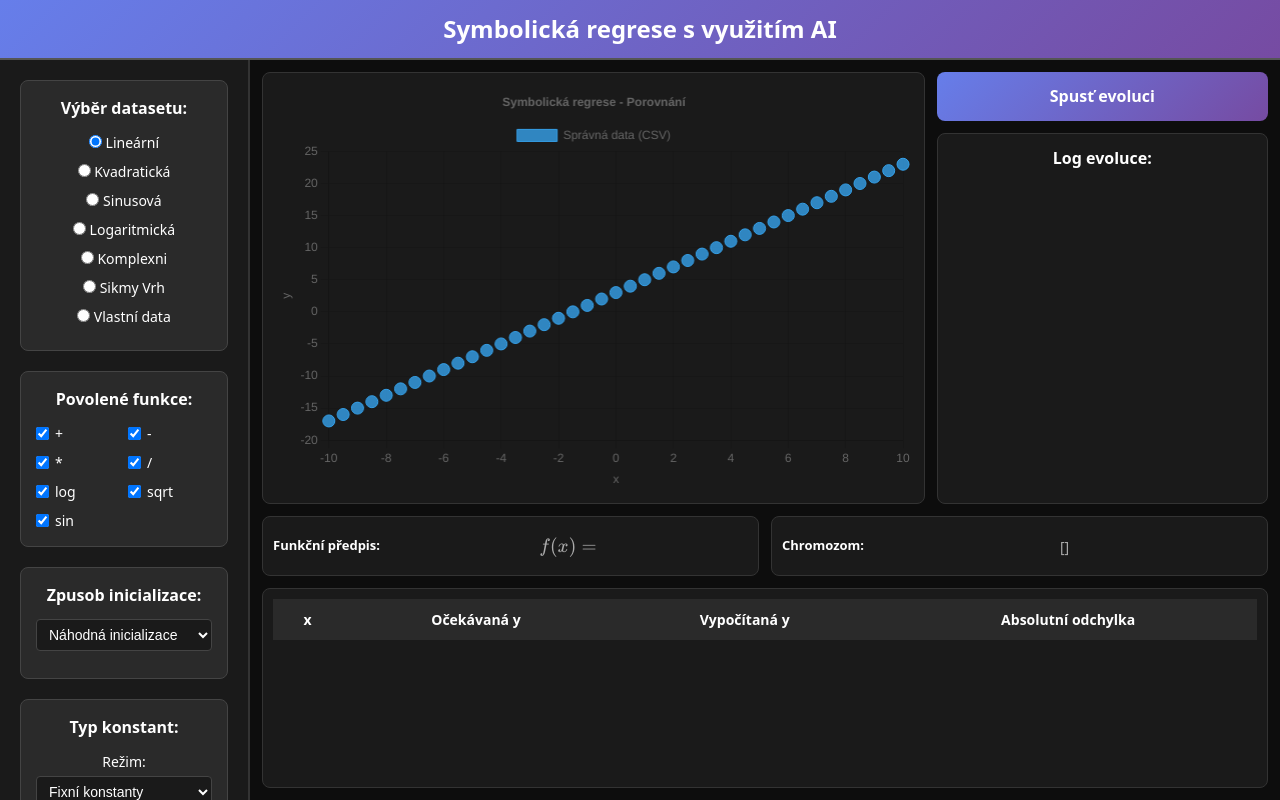
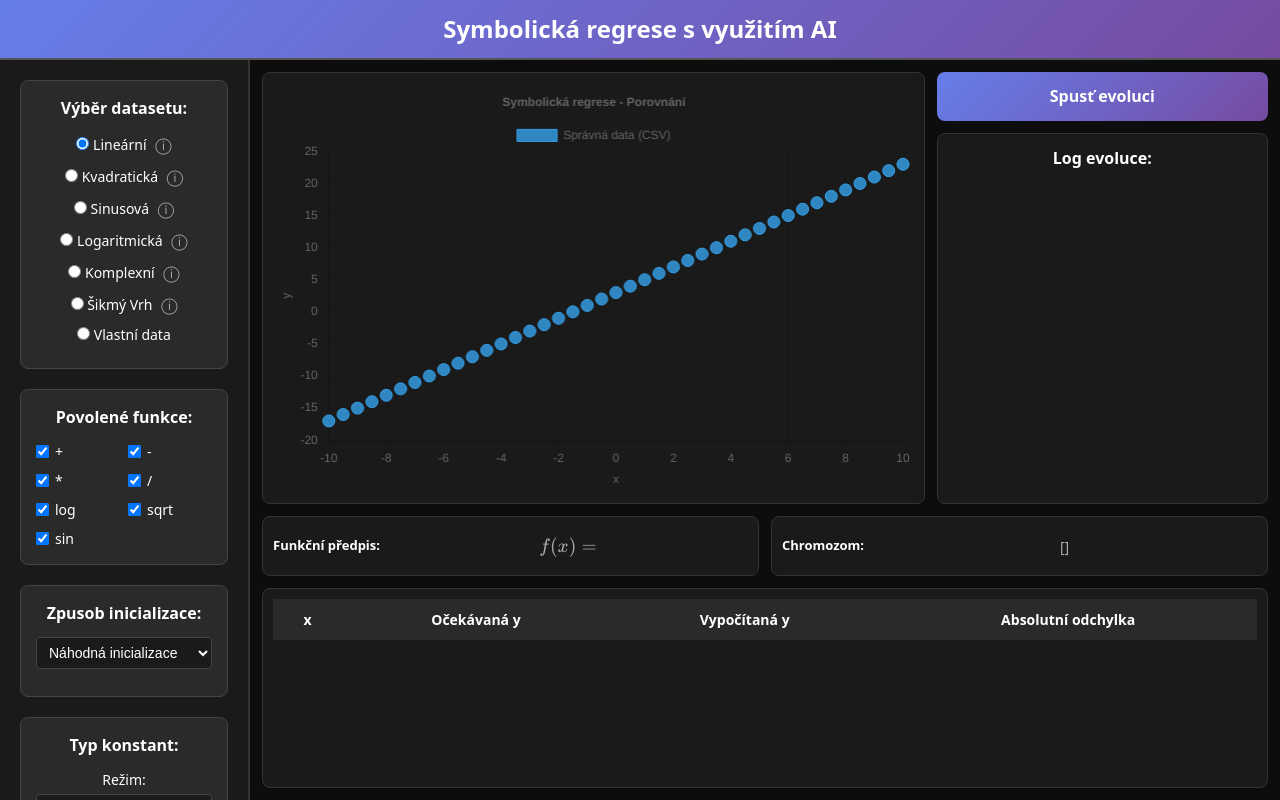
Before and after one commit to SimonSurynek/soc-regrese, a Vue app: page / in a window 1280 px wide. Built offline with nearby package versions, Linux system fonts and the light colour scheme.

Commit message:
Úprava výchozího nastavení

```diff
--- a/src/App.vue
+++ b/src/App.vue
@@ -4,6 +4,40 @@ import { Chart } from 'chart.js/auto'
 
 const log = ref("");
 
+//Pro v-for k zobrazení funkčního předpisu datasetu
+const datasety = [
+  {
+    value: 'LinearniZavislost.csv',
+    label: 'Lineární',
+    formula: 'f(x) = 2x + 3'
+  },
+  {
+    value: 'KvadratickaZavislost.csv',
+    label: 'Kvadratická',
+    formula: 'f(x) = (x + 2)² + 3'
+  },
+  {
+    value: 'SinusovaZavislost.csv',
+    label: 'Sinusová',
+    formula: 'f(x) = 6·sin(2x+1)'
+  },
+  {
+    value: 'LogaritmickaZavislost.csv',
+    label: 'Logaritmická',
+    formula: 'f(x) = 5·log(x + 1) + 0.5'
+  },
+  {
+    value: 'KomplexniDataset.csv',
+    label: 'Komplexní',
+    formula: 'f(x) = x² + 2·sin(2x) - 0.3x'
+  },
+  {
+    value: 'SikmyVrh.csv',
+    label: 'Šikmý Vrh',
+    formula: 'y(x) = x − 0.0245·x²'
+  }
+];
+
 // Stavy evoluce  pro tlacitko
 const EvoluceProbiha = ref(false);
 const zastavitEvoluci = ref(false);
@@ -11,7 +45,7 @@ const zastavitEvoluci = ref(false);
 const predpisFunkce = ref("");
 
 //pro vybirani typu a poctu konstant
-const typKonstant = ref('fixed');
+const typKonstant = ref('evolvable');
 const pocetFixnichKonstant = ref(10);
 const pocetEvolKonstant = ref(3);
 
@@ -23,8 +57,8 @@ const PocetKandidatu = ref(100);
 const COLS = ref(10); // počet funkčních bloků v chromozomu
 const chromozom = ref([]);
 const VelikostChromozomu = 3;  // počet genů na jeden funkční blok (fixní hodnota 3)
-const lambda = ref(10);
-const PocetIteraci = ref(1000);
+const lambda = ref(20);
+const PocetIteraci = ref(5000);
 const PravdepodobnostMutace = ref(0.2);
 const dostupneFunkce = [
   { name: "plus", label: "+" },
@@ -537,6 +571,7 @@ function VypocitejFitness(chrom) {
 
   //-- Další penalizace pro speciální případy ----
   // 1)Penalizace pro funkce bez variability
+  // Penalizace nízké variability
   const predY = nactenaData.value.map(item => chrom_evaluate(chrom, item.x));
   const validPredY = predY.filter(y => isFinite(y) && !isNaN(y));
 
@@ -544,17 +579,24 @@ function VypocitejFitness(chrom) {
     return -Infinity;
   }
 
-  //Výpočet variance
   const mean = validPredY.reduce((sum, y) => sum + y, 0) / validPredY.length;
   const variance = validPredY.reduce((sum, y) => sum + Math.pow(y - mean, 2), 0) / validPredY.length;
 
-  if (variance < 0.0001) {
+  // Kontroluj varianci pouze pokud dataset není konstantní
+  const targetMean = nactenaData.value.reduce((sum, item) => sum + item.y, 0) / nactenaData.value.length;
+  const targetVariance = nactenaData.value.reduce((sum, item) => {
+    const diff = item.y - targetMean;
+    return sum + diff * diff;
+  } , 0) / nactenaData.value.length;
+
+  // Pokud má dataset variaci, ale predikce ne, penalizuj
+  if (targetVariance > 0.01 && variance < 0.0001) {
     return -Infinity;
   }
 
-  // 3)Penalizace za složitost, dá se experimentovat s hodnotou
+  // 2)Penalizace za složitost, dá se experimentovat s hodnotou
   const aktivniUzly = SpocitejAktivniUzly(chrom);
-  const komplexitaPenalizace = aktivniUzly * 0.01; // váha penalizace za složitost
+  const komplexitaPenalizace = aktivniUzly * 0.002; // váha penalizace za složitost
 
   return -(mse + komplexitaPenalizace);
 }
@@ -614,7 +656,7 @@ async function EvolucniAlgoritmus() {
       let offspring = [...parent];
       MutaceChromozomu(offspring);
       let offspringFitness = VypocitejFitness(offspring);
-      if (offspringFitness > bestOffspringFitness) {
+      if (offspringFitness >= bestOffspringFitness) {
         bestOffspring = [...offspring];
         bestOffspringFitness = offspringFitness;
       }
@@ -813,7 +855,6 @@ function FunkcniPredpis(index) {
   return VyslednyPredpis;
 }
 
-// MathJax pro správné vykreslení vzorců
 onMounted(() => {
   if (!window.MathJax) {
     window.MathJax = {
@@ -835,6 +876,7 @@ onMounted(() => {
     script.async = true;
     document.head.appendChild(script);
   }
+
   // Automatický režim pro výsledky
   const params = new URLSearchParams(window.location.search);
 
@@ -843,23 +885,45 @@ onMounted(() => {
 
     // Nastav parametry
     if (params.get('dataset')) {
-    vybranyDataset.value = params.get('dataset');
-    nactiDataset();
-  }
-    if (params.get('lambda')) lambda.value = parseInt(params.get('lambda'));
-    if (params.get('cols')) COLS.value = parseInt(params.get('cols'));
-    if (params.get('mutace')) PravdepodobnostMutace.value = parseFloat(params.get('mutace'));
-    if (params.get('konstanty')) {pocetFixnichKonstant.value = parseInt(params.get('konstanty'));}
-
+      vybranyDataset.value = params.get('dataset');
+      nactiDataset();
+    }
+    if (params.get('lambda')) {
+      lambda.value = parseInt(params.get('lambda'));
+    }
+    if (params.get('inicializace')) {
+    typInicializace.value = params.get('inicializace');
+  }
+    if (params.get('cols')) {
+      COLS.value = parseInt(params.get('cols'));
+    }
+    if (params.get('mutace')) {
+      PravdepodobnostMutace.value = parseFloat(params.get('mutace'));
+    }
+    if (params.has('generace')) {
+      PocetIteraci.value = parseInt(params.get('generace'));
+    }
+    if (params.get('typ_konstant')) {
+      typKonstant.value = params.get('typ_konstant');
+    }
+
+    if (params.get('pocet_konstant')) {
+      const pocet = parseInt(params.get('pocet_konstant'));
+      if (typKonstant.value === 'fixed') {
+      pocetFixnichKonstant.value = pocet;
+      } else if (typKonstant.value === 'evolvable') {
+      pocetEvolKonstant.value = pocet;
+      }
+    }
 
     // Spusť po 3 sekundách
     setTimeout(async () => {
-      console.log('▶️ Spouštím...');
+      console.log('Spouštím...');
       await EvolucniAlgoritmus();
       await nextTick();
       ExportVysledkuDoCSV();
-      document.title = '✅ HOTOVO';
-      console.log('✅ Hotovo!');
+      document.title = 'HOTOVO';
+      console.log('Hotovo!');
     }, 3000);
   }
 });
@@ -882,7 +946,7 @@ function ExportVysledkuDoCSV() {
 
   const finalFitness = VypocitejFitness(chromozom.value);
   const aktivniUzly = SpocitejAktivniUzly(chromozom.value);
-  const finalMSE = -finalFitness - (aktivniUzly * 0.01); // Odečtení penalizace za složitost
+  const finalMSE = -finalFitness - (aktivniUzly * 0.002); // Odečtení penalizace za složitost
 
   // Definice timestampu
   const timestamp = Date.now();
@@ -940,32 +1004,13 @@ function ExportVysledkuDoCSV() {
     <aside id="LevaCast">
       <div id="VyberDatasetu">
         <h3>Výběr datasetu:</h3>
-        <label>
-          <input type="radio" v-model="vybranyDataset" value="LinearniZavislost.csv" @change="nactiDataset">
-          Lineární
+        <label v-for="dataset in datasety" :key="dataset.value">
+          <input type="radio" v-model="vybranyDataset" :value="dataset.value" @change="nactiDataset">
+          {{ dataset.label }}
+          <span v-if="dataset.formula" class="info-icon" :title="dataset.formula">ⓘ</span>
         </label>
         <label>
-          <input type="radio" v-model="vybranyDataset" value="KvadratickaZavislost.csv" @change="nactiDataset">
-          Kvadratická
-        </label>
-        <label>
-          <input type="radio" v-model="vybranyDataset" value="SinusovaZavislost.csv" @change="nactiDataset">
-          Sinusová
-        </label>
-        <label>
-          <input type="radio" v-model="vybranyDataset" value="LogaritmickaZavislost.csv" @change="nactiDataset">
-          Logaritmická
-        </label>
-        <label>
-          <input type="radio" v-model="vybranyDataset" value="KomplexniDataset.csv" @change="nactiDataset">
-          Komplexni
-        </label>
-        <label>
-          <input type="radio" v-model="vybranyDataset" value="SikmyVrh.csv" @change="nactiDataset">
-          Sikmy Vrh
-        </label>
-        <label>
-          <input type="radio" v-model="vybranyDataset" value="vlastni">
+          <input type="radio" v-model="vybranyDataset" value="vlastni" @change="nactiDataset">
           Vlastní data
         </label>
         <!-- File input - zobrazí se jen když je vybrán "Vlastní data" -->
@@ -1187,6 +1232,18 @@ function ExportVysledkuDoCSV() {
   font-size: 14px;
 }
 
+.info-icon {
+  margin-left: 5px;
+  font-size: 16px;
+  color: #aaaaaa;
+  transition: all 0.2s;
+  user-select: none;
+}
+
+.info-icon:hover {
+  color: #ffffff;
+  transform: scale(1.15);
+}
 /* Vlastní data upload */
 .vlastni-data-upload {
   margin-top: 12px;
```
Also changed, not shown: src/components/HelloWorld.vue (deleted, +0 -30 lines).
